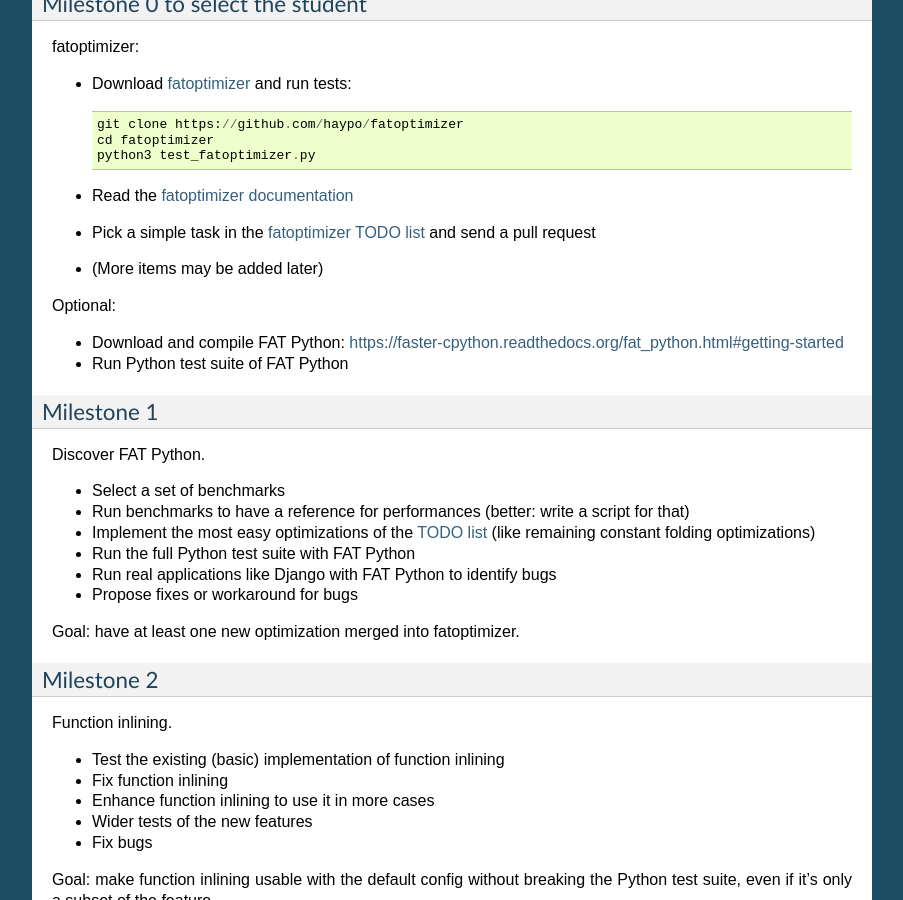
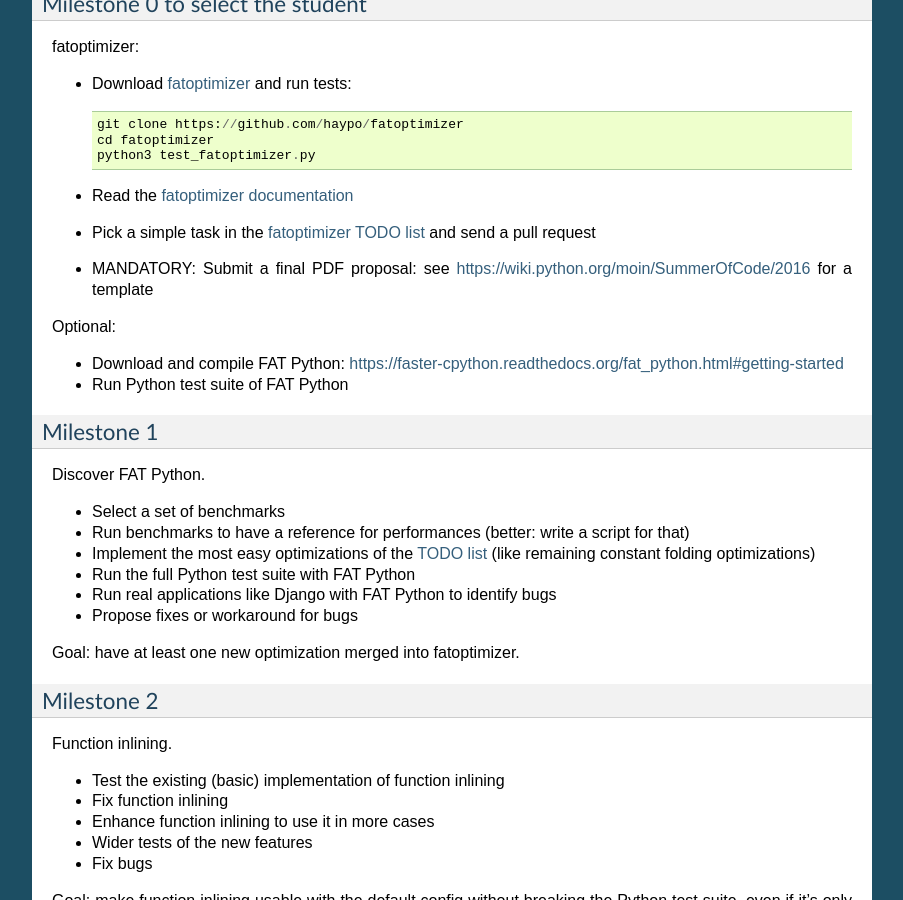
Before and after one commit to vstinner/fatoptimizer, a Sphinx documentation site: the page built from doc/gsoc.rst, in a window 1280 px wide and 900 px high, scrolled down 1455 px. Shown: the whole window, without its empty margins (198-1101 px from the left). Built offline with Sphinx 7.4.7, drawn with Linux system fonts in a browser that asks for light colours.

Commit message:
gsoc: pdf

```diff
--- a/doc/gsoc.rst
+++ b/doc/gsoc.rst
@@ -106,7 +106,8 @@
 * Read the `fatoptimizer documentation <http://fatoptimizer.readthedocs.org/>`_
 * Pick a simple task in the :ref:`fatoptimizer TODO list <todo>` and send a
   pull request
-* (More items may be added later)
+* MANDATORY: Submit a final PDF proposal: see
+  https://wiki.python.org/moin/SummerOfCode/2016 for a template
 
 Optional:
 
```
